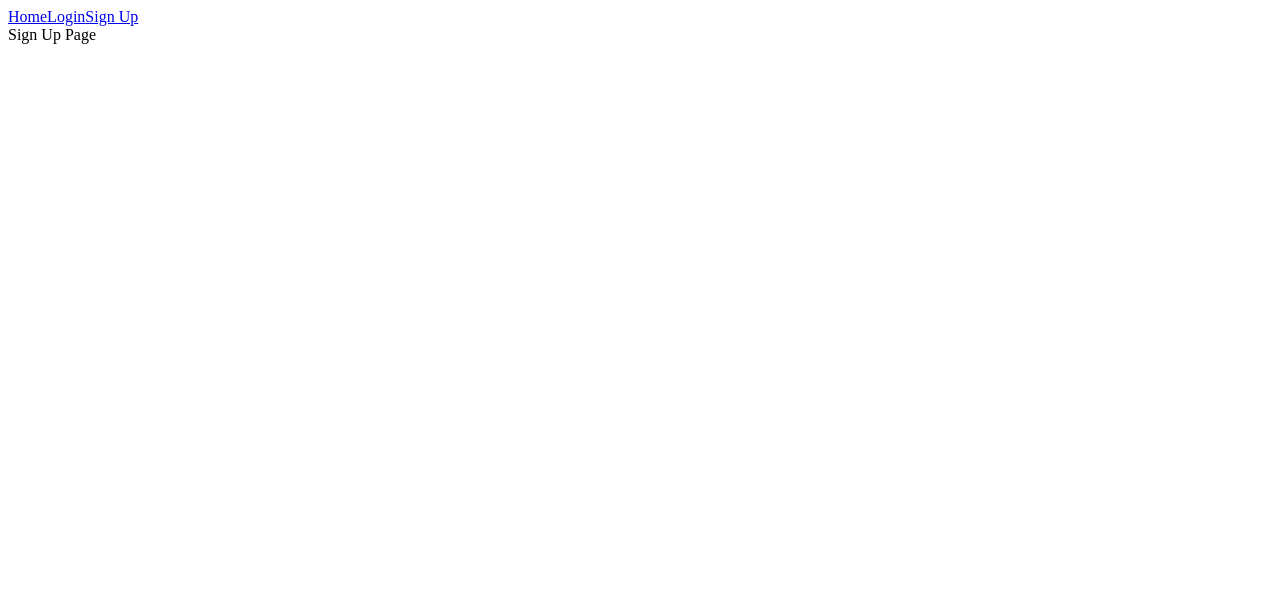
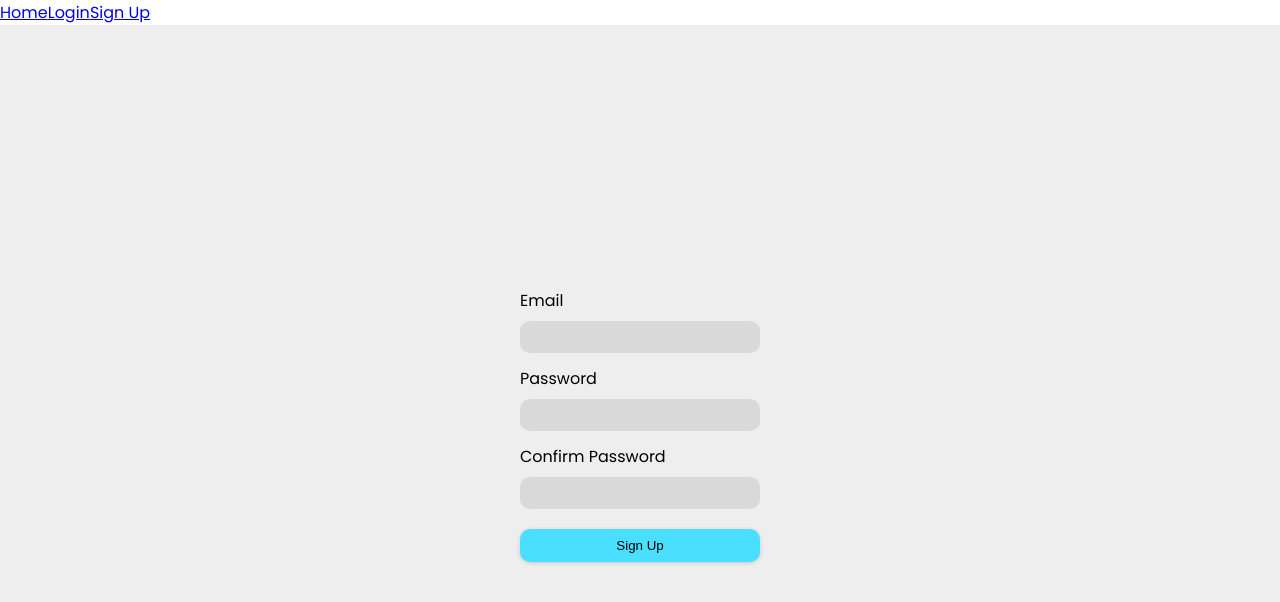
Before and after one commit to Swin-TIP/frontend, a Vue app: page /signup in a window 1280 px wide. Shown: the top 602 px of the page. Built offline with nearby package versions, Linux system fonts and the light colour scheme.

Commit message:
Implement login and sign up page

```diff
--- /dev/null
+++ b/src/assets/main.css
@@ -0,0 +1,6 @@
+@import url('https://fonts.googleapis.com/css2?family=Overpass:wght@600&family=Poppins&display=swap');
+
+body {
+    font-family: Poppins, sans-serif;
+    margin: 0;
+}
--- a/src/main.js
+++ b/src/main.js
@@ -4,6 +4,8 @@ import App from './App.vue'
 import Home from './Home.vue';
 import Login from './views/Login.vue';
 import Signup from './views/Signup.vue';
+
+import './assets/main.css';
 
 // Define routes
 const routes = [
--- a/src/views/Login.vue
+++ b/src/views/Login.vue
@@ -2,5 +2,52 @@
 </script>
 
 <template>
-    Login Page
+    <main class="main__login">
+        <div class="container">
+            <label for="email">Email</label>
+            <input type="text" id="email" />
+            <label for="password">Password</label>
+            <input type="text" id="password" />
+            <button>Login</button>
+        </div>
+    </main>
 </template>
+
+<style scoped>
+.main__login {
+    height: 100vh;
+    width: 100vw;
+    display: flex;
+    justify-content: center;
+    align-items: center;
+    background-color: #eeeeee;
+}
+
+.container {
+    display: flex;
+    flex-direction: column;
+    width: 15em;
+}
+
+input {
+    height: 1.8em;
+    padding: 0.3em 0.5em;
+    margin-bottom: 1em;
+    border: none;
+    border-radius: 10px;
+    background-color: #D9D9D9;
+}
+
+label {
+    margin-bottom: 0.5em;
+}
+
+button {
+    height: 2.5em;
+    margin-top: 0.5em;
+    border: none;
+    border-radius: 10px;
+    box-shadow: rgba(0, 0, 0, 0.16) 0px 1px 4px;
+    background-color: #4ADEFF;
+}
+</style>
--- a/src/views/Signup.vue
+++ b/src/views/Signup.vue
@@ -2,5 +2,54 @@
 </script>
 
 <template>
-    Sign Up Page
+    <main class="main__signup">
+        <div class="container">
+            <label for="email">Email</label>
+            <input type="text" id="email" />
+            <label for="password">Password</label>
+            <input type="text" id="password" />
+            <label for="confirm-password">Confirm Password</label>
+            <input type="text" id="confirm-password" />
+            <button>Sign Up</button>
+        </div>
+    </main>
 </template>
+
+<style scoped>
+.main__signup {
+    height: 100vh;
+    width: 100vw;
+    display: flex;
+    justify-content: center;
+    align-items: center;
+    background-color: #eeeeee;
+}
+
+.container {
+    display: flex;
+    flex-direction: column;
+    width: 15em;
+}
+
+input {
+    height: 1.8em;
+    padding: 0.3em 0.5em;
+    margin-bottom: 1em;
+    border: none;
+    border-radius: 10px;
+    background-color: #D9D9D9;
+}
+
+label {
+    margin-bottom: 0.5em;
+}
+
+button {
+    height: 2.5em;
+    margin-top: 0.5em;
+    border: none;
+    border-radius: 10px;
+    box-shadow: rgba(0, 0, 0, 0.16) 0px 1px 4px;
+    background-color: #4ADEFF;
+}
+</style>
```
